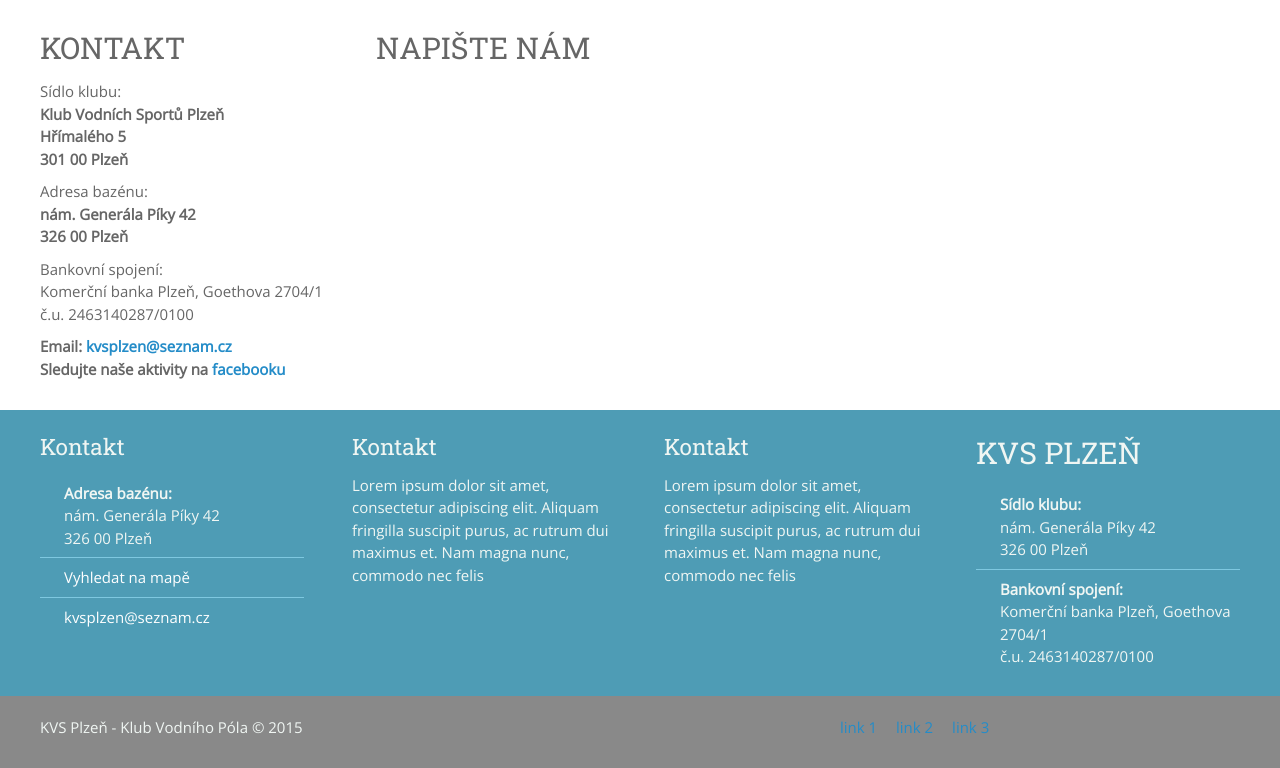
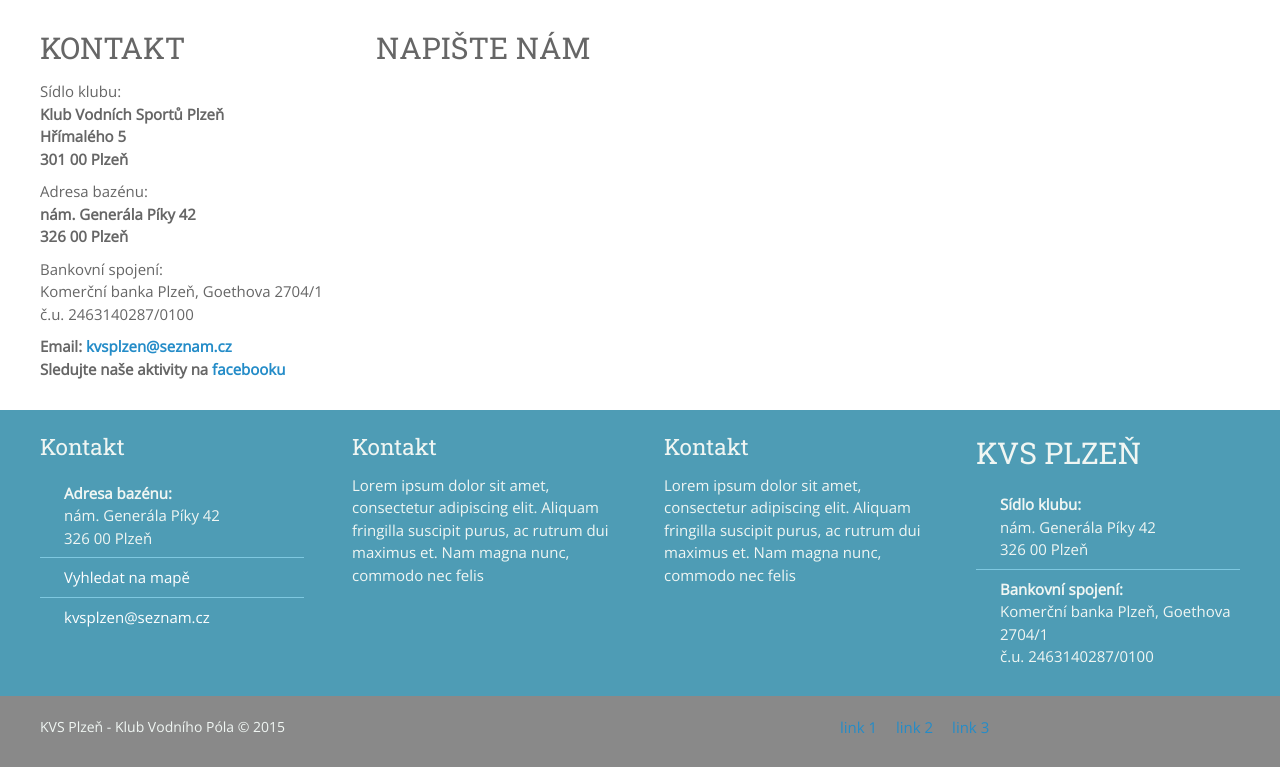
Before and after one commit to SteveVil/KVS-web, a Jekyll site: the page built from Kontakt/index.html, in a window 1280 px wide. Shown: the part 505-1273 px from the top of the page. Built offline with Jekyll 4.4.1, drawn with Linux system fonts in a browser that asks for light colours.

Commit message:
Update _footer.sass

```diff
--- a/_sass/_footer.sass
+++ b/_sass/_footer.sass
@@ -33,6 +33,7 @@
 .copyright
 	width: 300px
 	float: left
+	font-size: 14px
 
 .social-links
 	width: 400px
```
